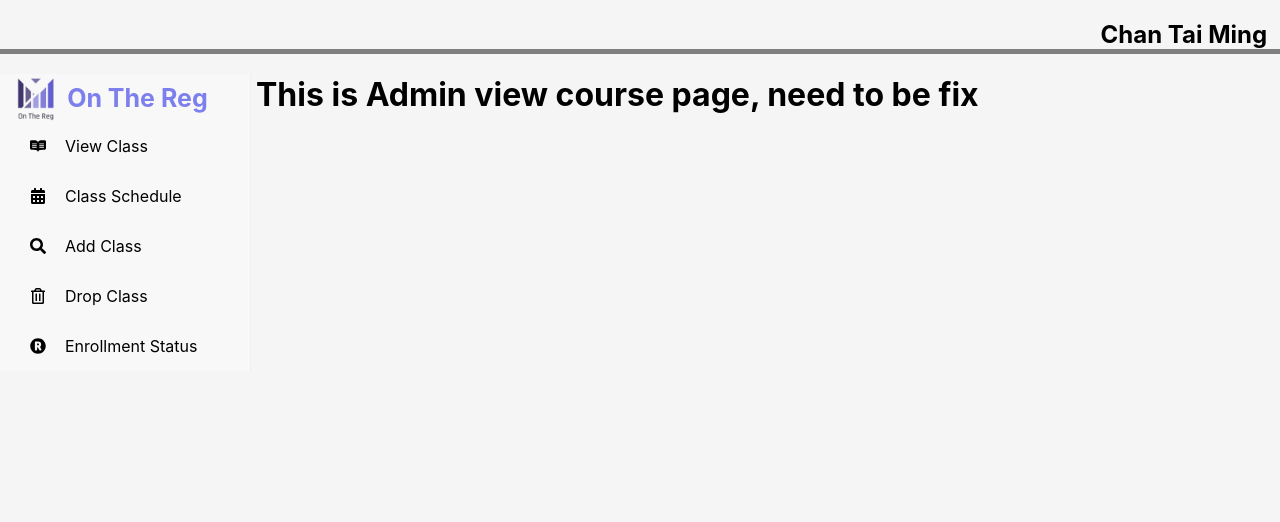
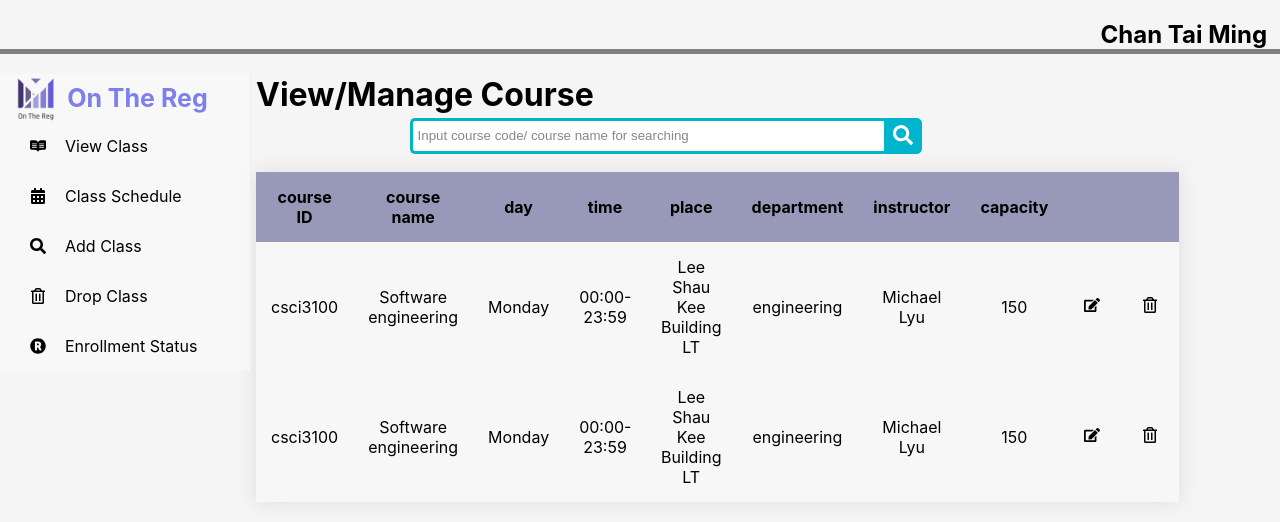
Before and after one commit to tsoikh0917/on_the_reg, a React (Create React App) app: page /aViewCourse in a window 1280 px wide. Shown: the top 522 px of the page. Built offline with nearby package versions, Linux system fonts and the light colour scheme.

Commit message:
added table on admin pages and enrollemnt status

```diff
--- a/src/components/Admin/manageCourse/viewCourse.jsx
+++ b/src/components/Admin/manageCourse/viewCourse.jsx
@@ -1,11 +1,109 @@
-import React from 'react';
+import React from "react";
+import "../../table.css";
+import { FaSearch, FaEdit, FaRegTrashAlt } from "react-icons/fa";
+import { useTable } from "react-table";
+import fakeData from "../../MOCK_DATA.json";
+
 function AdminViewCourse() {
+  const data = React.useMemo(() => fakeData, []);
+  const columns = React.useMemo(
+    () => [
+      {
+        Header: "course ID",
+        accessor: "course_ID",
+      },
+      {
+        Header: "course name",
+        accessor: "course_name",
+      },
+      {
+        Header: "day",
+        accessor: "day",
+      },
+      {
+        Header: "time",
+        accessor: "time",
+      },
+      {
+        Header: "place",
+        accessor: "place",
+      },
+      {
+        Header: "department",
+        accessor: "department",
+      },
+      {
+        Header: "instructor",
+        accessor: "instructor",
+      },
+      {
+        Header: "capacity",
+        accessor: "capacity",
+      },
+    ],
+    []
+  );
+  const { getTableProps, getTableBodyProps, headerGroups, rows, prepareRow } =
+    useTable({ columns, data });
+  return (
+    <div id="test">
+      <h1>View/Manage Course</h1>
 
-        return (
-        <div>
-            <h1>This is Admin view course page, need to be fix</h1>
-        </div>);
-
+      <div class="wrap">
+        <div class="search">
+          <input
+            type="text"
+            class="searchTerm"
+            placeholder="Input course code/ course name for searching"
+          ></input>
+          <button type="submit" class="searchButton">
+            <div id="icon1">
+              <FaSearch />
+            </div>
+          </button>
+        </div>
+      </div>
+      <div>
+        <table {...getTableProps()}>
+          <thead>
+            {headerGroups.map((headerGroup) => (
+              <tr {...headerGroup.getHeaderGroupProps()}>
+                {headerGroup.headers.map((column) => (
+                  <th {...column.getHeaderProps()}>
+                    {column.render("Header")}
+                  </th>
+                ))}
+                <th></th>
+                <th></th>
+              </tr>
+            ))}
+          </thead>
+          <tbody {...getTableBodyProps()}>
+            {rows.map((row) => {
+              prepareRow(row);
+              return (
+                <tr {...row.getRowProps()}>
+                  {row.cells.map((cell) => (
+                    <td {...cell.getCellProps()}> {cell.render("Cell")} </td>
+                  ))}
+                  <td>
+                    <button id="rm">
+                      <FaEdit />
+                    </button>
+                  </td>
+                  <td>
+                    <button id="rm">
+                      <FaRegTrashAlt />
+                    </button>
+                  </td>
+                </tr>
+              );
+            })}
+          </tbody>
+        </table>
+      </div>
+    </div>
+  );
 }
 
 export default AdminViewCourse;
--- a/src/components/Admin/manageUser/viewUser.jsx
+++ b/src/components/Admin/manageUser/viewUser.jsx
@@ -1,12 +1,97 @@
-import React from 'react';
+import React from "react";
+import "../../table.css";
+import { FaSearch, FaEdit, FaRegTrashAlt } from "react-icons/fa";
+import { useTable } from "react-table";
+import fakeData from "../../MOCK_USER.json";
+
 function AdminViewUser() {
+  const data = React.useMemo(() => fakeData, []);
+  const columns = React.useMemo(
+    () => [
+      {
+        Header: "Name",
+        accessor: "Name",
+      },
+      {
+        Header: "ID",
+        accessor: "ID",
+      },
+      {
+        Header: "Major",
+        accessor: "Major",
+      },
+      {
+        Header: "Department",
+        accessor: "Department",
+      },
+      {
+        Header: "Year",
+        accessor: "Year",
+      },
+    ],
+    []
+  );
+  const { getTableProps, getTableBodyProps, headerGroups, rows, prepareRow } =
+    useTable({ columns, data });
+  return (
+    <div id="test">
+      <h1>View/Manage Course</h1>
 
-        return (
-        <div>
-            <h1>This is Admin view user page, need to be fix</h1>
+      <div class="wrap">
+        <div class="search">
+          <input
+            type="text"
+            class="searchTerm"
+            placeholder="Input course code/ course name for searching"
+          ></input>
+          <button type="submit" class="searchButton">
+            <div id="icon1">
+              <FaSearch />
+            </div>
+          </button>
         </div>
-        );
-
+      </div>
+      <div>
+        <table {...getTableProps()}>
+          <thead>
+            {headerGroups.map((headerGroup) => (
+              <tr {...headerGroup.getHeaderGroupProps()}>
+                {headerGroup.headers.map((column) => (
+                  <th {...column.getHeaderProps()}>
+                    {column.render("Header")}
+                  </th>
+                ))}
+                <th></th>
+                <th></th>
+              </tr>
+            ))}
+          </thead>
+          <tbody {...getTableBodyProps()}>
+            {rows.map((row) => {
+              prepareRow(row);
+              return (
+                <tr {...row.getRowProps()}>
+                  {row.cells.map((cell) => (
+                    <td {...cell.getCellProps()}> {cell.render("Cell")} </td>
+                  ))}
+                  <td>
+                    <button id="rm">
+                      <FaEdit />
+                    </button>
+                  </td>
+                  <td>
+                    <button id="rm">
+                      <FaRegTrashAlt />
+                    </button>
+                  </td>
+                </tr>
+              );
+            })}
+          </tbody>
+        </table>
+      </div>
+    </div>
+  );
 }
 
 export default AdminViewUser;
--- /dev/null
+++ b/src/components/MOCK_ENROLLMENT.json
@@ -0,0 +1,23 @@
+[
+  {
+    "status": "Success",
+    "course_ID": "csci3100",
+    "course_name": "Software engineering",
+    "type": "Add",
+    "message": "The class has been added"
+  },
+  {
+    "status": "Success",
+    "course_ID": "csci4130",
+    "course_name": "Introduction to Cybersecurity",
+    "type": "Waitlist",
+    "message": "The class has been added to waitlist"
+  },
+  {
+    "status": "Success",
+    "course_ID": "csci310",
+    "course_name": "Software engineering",
+    "type": "Drop",
+    "message": "The class has been dropped"
+  }
+]
--- /dev/null
+++ b/src/components/MOCK_USER.json
@@ -0,0 +1,23 @@
+[
+  {
+    "Name": "Peter Wong",
+    "ID": "115500000",
+    "Major": "Computer Science",
+    "Department": "Engineering",
+    "Year": 3
+  },
+  {
+    "Name": "Michael Lye",
+    "ID": "1155003100",
+    "Major": "Computer Science",
+    "Department": "Engineering",
+    "Year": 30
+  },
+  {
+    "Name": "Jessie Cheng",
+    "ID": "1155123456",
+    "Major": "Philosophy",
+    "Department": "Art",
+    "Year": 2
+  }
+]
--- a/src/components/studentCourseManage/enrollmentStatus.jsx
+++ b/src/components/studentCourseManage/enrollmentStatus.jsx
@@ -1,8 +1,71 @@
-import React from "react";
+import React, { useState } from "react";
+import "../table.css";
+import { FaSearch } from "react-icons/fa";
+import { useTable } from "react-table";
+import fakeData from "../MOCK_ENROLLMENT.json";
+import arrow from "../image/arrow.png";
+
 function EnrollmentStatus() {
+  const data = React.useMemo(() => fakeData, []);
+  const columns = React.useMemo(
+    () => [
+      {
+        Header: "Status",
+        accessor: "status",
+      },
+      {
+        Header: "Course Code",
+        accessor: "course_ID",
+      },
+      {
+        Header: "Course Name",
+        accessor: "course_name",
+      },
+
+      {
+        Header: "Request Type",
+        accessor: "type",
+      },
+      {
+        Header: "Message/Warning/Error",
+        accessor: "message",
+      },
+    ],
+    []
+  );
+  const { getTableProps, getTableBodyProps, headerGroups, rows, prepareRow } =
+    useTable({ columns, data });
   return (
-    <div>
-      <h1>This is enrollment status page, need to be fix</h1>
+    <div id="test">
+      <h1>Enrollment Status</h1>
+
+      <div>
+        <table {...getTableProps()}>
+          <thead>
+            {headerGroups.map((headerGroup) => (
+              <tr {...headerGroup.getHeaderGroupProps()}>
+                {headerGroup.headers.map((column) => (
+                  <th {...column.getHeaderProps()}>
+                    {column.render("Header")}
+                  </th>
+                ))}
+              </tr>
+            ))}
+          </thead>
+          <tbody {...getTableBodyProps()}>
+            {rows.map((row) => {
+              prepareRow(row);
+              return (
+                <tr {...row.getRowProps()}>
+                  {row.cells.map((cell) => (
+                    <td {...cell.getCellProps()}> {cell.render("Cell")} </td>
+                  ))}
+                </tr>
+              );
+            })}
+          </tbody>
+        </table>
+      </div>
     </div>
   );
 }
--- a/src/components/studentCourseManage/search.jsx
+++ b/src/components/studentCourseManage/search.jsx
@@ -1,8 +1,8 @@
 import React from "react";
-import "./search.css";
+import "../table.css";
 import { FaSearch } from "react-icons/fa";
 import { useTable } from "react-table";
-import fakeData from "./MOCK_DATA.json";
+import fakeData from "../MOCK_DATA.json";
 import arrow from "../image/arrow.png";
 
 function Search() {
@@ -86,9 +86,11 @@ function Search() {
                   {row.cells.map((cell) => (
                     <td {...cell.getCellProps()}> {cell.render("Cell")} </td>
                   ))}
-                  <button id="rm">
-                    <img class="arrow" src={arrow} width="40%" alt="arrow" />
-                  </button>
+                  <td>
+                    <button id="rm">
+                      <img src={arrow} width="40%" alt="arrow" />
+                    </button>
+                  </td>
                 </tr>
               );
             })}
--- a/src/components/studentCourseManage/search.css
+++ b/src/components/table.css
@@ -35,7 +35,7 @@
 .wrap {
   width: 50%;
   position: relative;
-  left: 50%;
+  left: 40%;
   transform: translate(-50%, -50%);
 }
 
@@ -64,11 +64,6 @@ thead th {
 tbody tr:hover {
   background-color: rgba(255, 255, 255, 0.3);
 }
-.arrow {
-  vertical-align: middle;
-  margin-left: 20%;
-  margin-top: 28%;
-}
 
 #rm {
   background: none;
```
Also changed, not shown: src/components/MOCK_DATA.json (renamed from src/components/studentCourseManage/MOCK_DATA.json).
